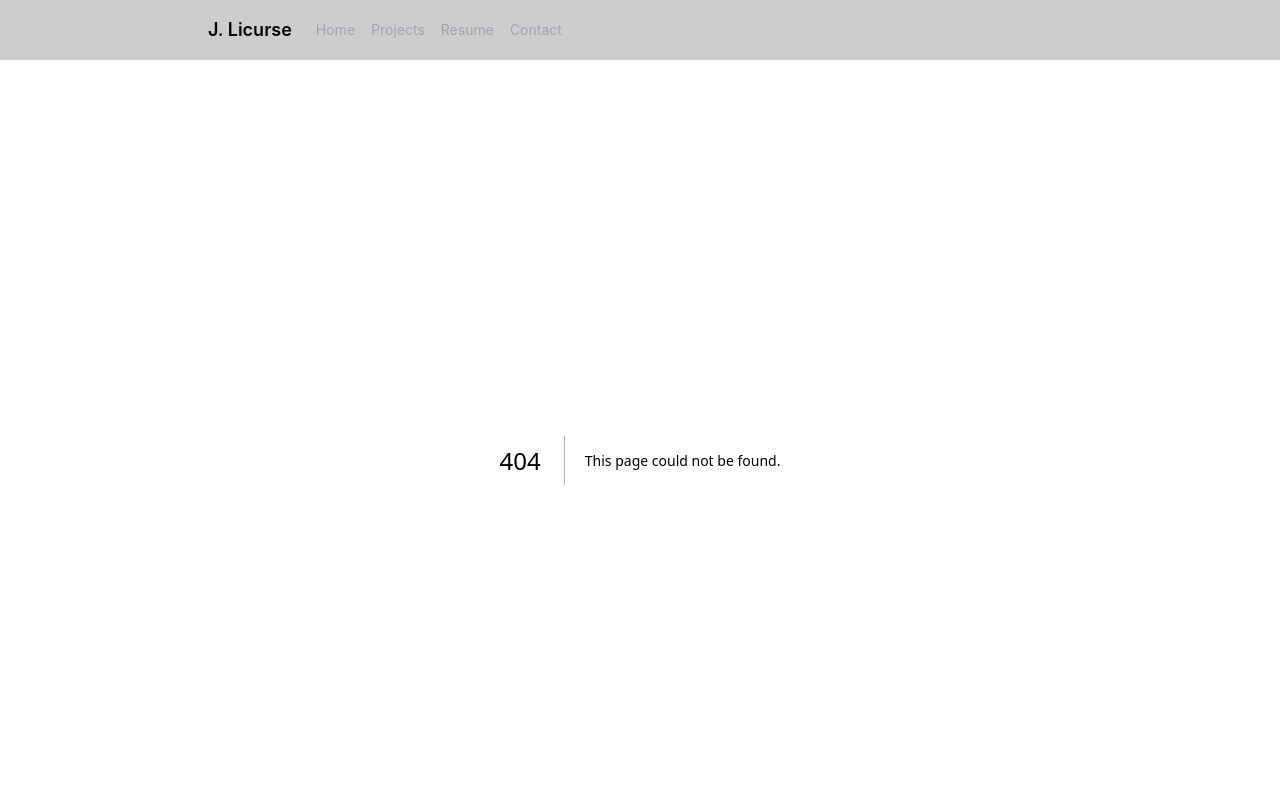
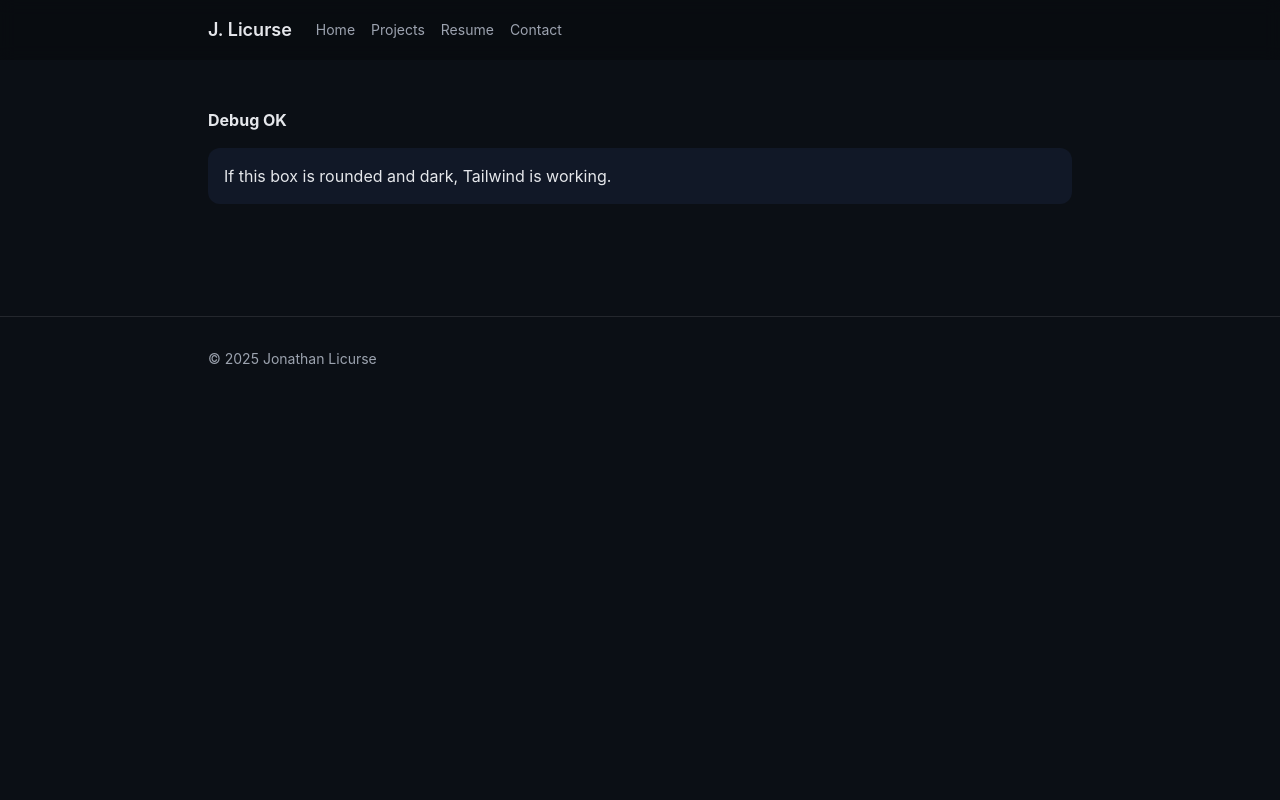
Before and after one commit to jlicurse/jl-portfolio, a Next.js app: page /debug in a window 1280 px wide. Before the commit this address had no page. Shown: the top 800 px of the page. Built offline with nearby package versions, Linux system fonts and the light colour scheme.

Commit message:
chore: add /debug route

```diff
--- /dev/null
+++ b/app/debug/page.tsx
@@ -0,0 +1,11 @@
+export const dynamic = "force-static";
+export default function DebugPage() {
+return (
+<section className="py-12">
+<h1 className="text2x1 font-bold">Debug OK </h1>
+<div className="mt-4 rounded-xl bg-[color:var(--card)] p-4">
+If this box is rounded and dark, Tailwind is working.
+</div>
+</section>
+);
+}
```
